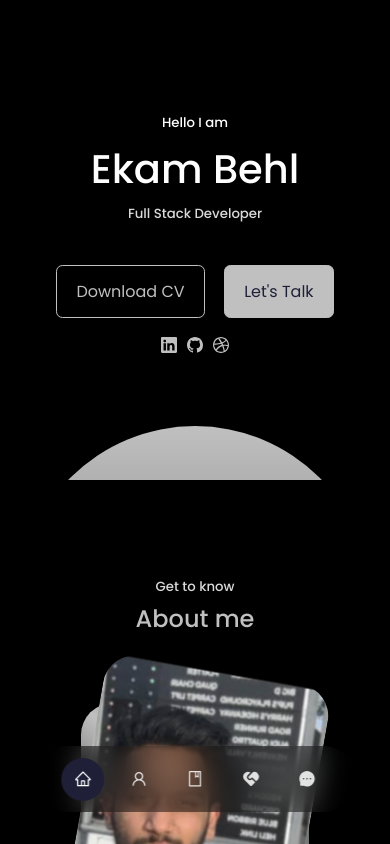
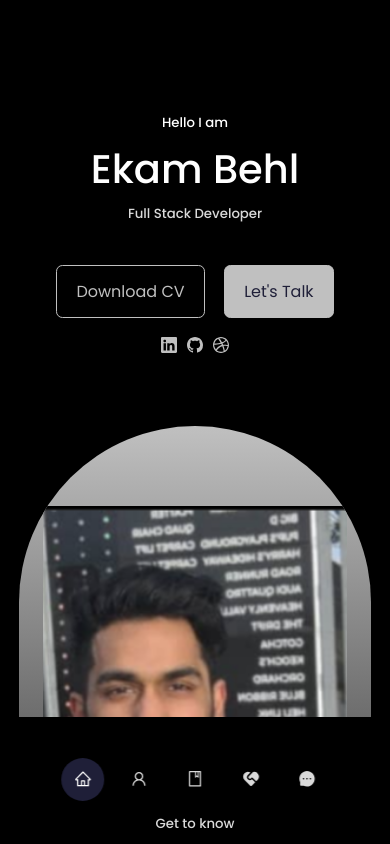
Before and after one commit to EkamBehl/My_Portfolio, a React (Create React App) app: page / in a window 390 px wide. Shown: the top 844 px of the page. Built offline with nearby package versions, Linux system fonts and the light colour scheme.

Commit message:
Update Header.css

```diff
--- a/src/components/header/Header.css
+++ b/src/components/header/Header.css
@@ -44,7 +44,7 @@ header{
 }
 @media screen and (max-width: 1024px) {
     header{
-        height:30rem;
+        height:85vh;
     }
 
 }
```
